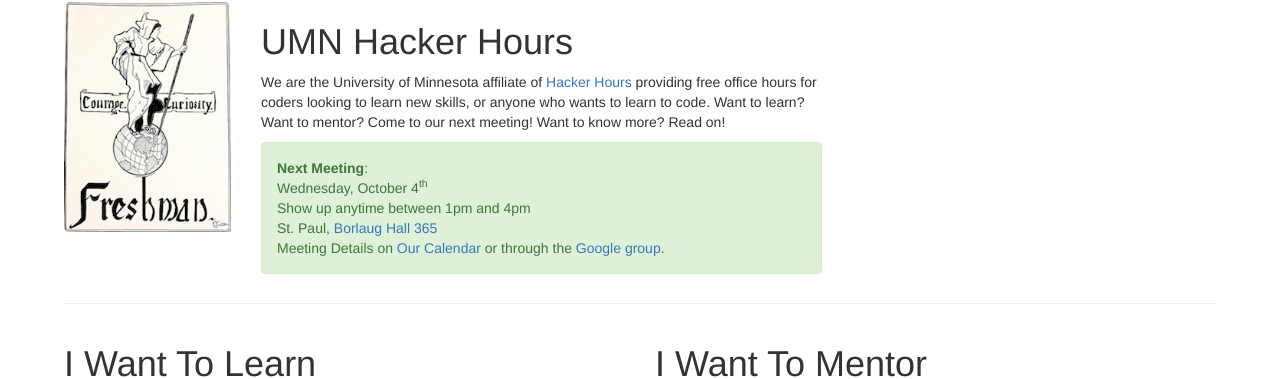
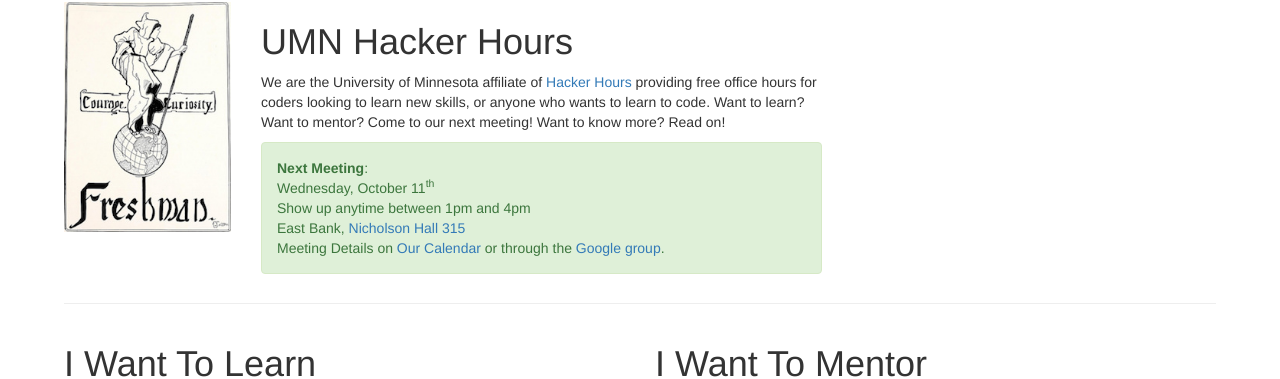
Before and after one commit to umnhackerhours/umnhackerhours.github.io, a Jekyll site: the page built from index.markdown, in a window 1280 px wide. Shown: the part 102-481 px from the top of the page. Built offline with Jekyll 4.4.1, drawn with Linux system fonts in a browser that asks for light colours.

Commit message:
2017-10-11

```diff
--- a/index.markdown
+++ b/index.markdown
@@ -13,12 +13,13 @@ description: Home
       <div class="alert alert-success" role="alert">
         <a class="anchor" id="next_meeting"></a>
         <strong>Next Meeting</strong>:<br />
-        Wednesday, October 4<sup>th</sup><br />
+        Wednesday, October 11<sup>th</sup><br />
         Show up anytime between 1pm and 4pm<br />
+        <!-- East Bank, <a href="https://roomsearch.umn.edu/roomsearch/#/rooms/154a5d45-e466-45c9-b64b-309de60e9e5d">Nicholson Hall 315</a><br /> -->
         <!-- West Bank, <a href="https://roomsearch.umn.edu/roomsearch/#/rooms/f8667449-84f5-4392-9607-ae9f2335ef5b">Humphrey 20</a><br /> -->
         <!-- St. Paul, <a href="https://roomsearch.umn.edu/roomsearch/#/rooms/236c88ec-0616-496e-bdfa-7d3b96ee9e33">Borlaug Hall 365</a><br /> -->
 
-        St. Paul, <a href="https://roomsearch.umn.edu/roomsearch/#/rooms/236c88ec-0616-496e-bdfa-7d3b96ee9e33">Borlaug Hall 365</a><br />
+        East Bank, <a href="https://roomsearch.umn.edu/roomsearch/#/rooms/154a5d45-e466-45c9-b64b-309de60e9e5d">Nicholson Hall 315</a><br />
         Meeting Details on <a href="https://www.google.com/calendar/embed?src=umn.edu_ii9odmho4m63bsq19879mu0iis%40group.calendar.google.com&ctz=America/Chicago">Our Calendar</a> or through the <a href='https://groups.google.com/a/umn.edu/d/hackerhours'>Google group</a>.
       </div>
     </div>
```
